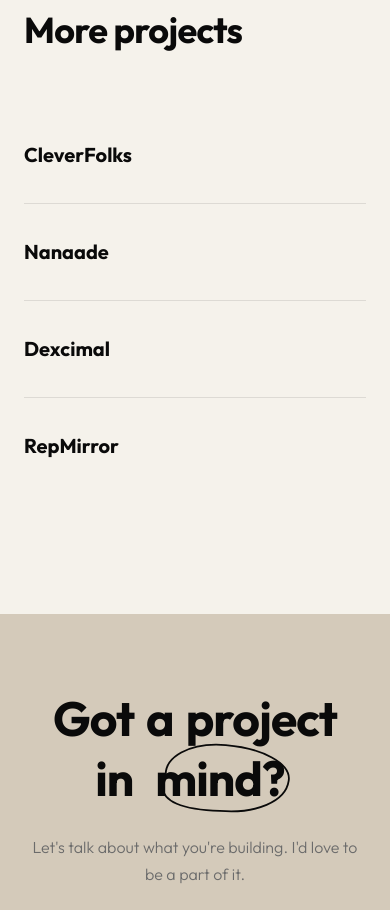
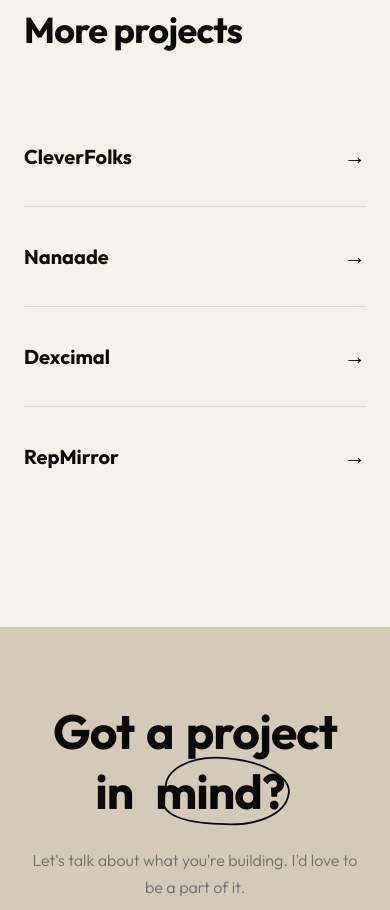
Before and after one commit to Faymous-tech/uiux-design-portfolio, a Next.js app: page /work/addicto in a window 390 px wide. Shown: the part 5760-6670 px from the top of the page. Built offline with nearby package versions, Linux system fonts and the light colour scheme.

Commit message:
Add mobile tap arrow to More Projects rows

```diff
--- a/src/app/work/[id]/CaseStudyClient.tsx
+++ b/src/app/work/[id]/CaseStudyClient.tsx
@@ -163,6 +163,7 @@
           transition: background 0.2s ease;
         }
         .more-row:hover { background: rgba(10,10,10,0.02); z-index: 10; }
+        .more-row-arrow { display: none; }
 
         .more-row-name {
           font-family: var(--font-display);
@@ -185,6 +186,7 @@
         @media (max-width: 767px) {
           .more-row-name { font-size: 20px; }
           .more-row-desc { display: none; }
+          .more-row-arrow { display: block; margin-left: auto; flex-shrink: 0; font-size: 22px; color: #0A0A0A; }
         }
 
         /* Showcase caption row */
@@ -706,6 +708,9 @@
 
                 {/* Description */}
                 <div className="more-row-desc">{p.description}</div>
+
+                {/* Mobile tap affordance */}
+                <span className="more-row-arrow" aria-hidden="true">→</span>
               </Link>
             );
           })}
```
